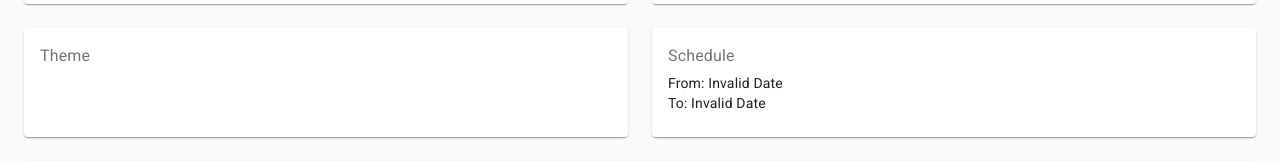
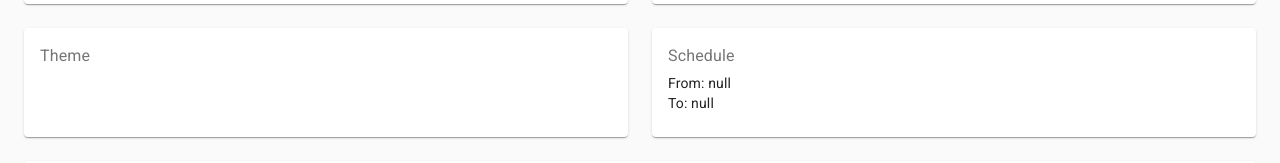
Before and after one commit to hackthehack/hack-zero-v2, a React (Create React App) app: page / in a window 1280 px wide. Shown: the part 162-325 px from the top of the page. Built offline with nearby package versions, Linux system fonts and the light colour scheme; no server answers.

Commit message:
used normal string manipulate to parse date

```diff
--- a/src/components/Home.js
+++ b/src/components/Home.js
@@ -3,7 +3,7 @@ import Typography from "@material-ui/core/Typography";
 import CssBaseline from "@material-ui/core/CssBaseline";
 import Container from "@material-ui/core/Container";
 import { makeStyles } from "@material-ui/core/styles";
-import { parseISO } from "date-fns";
+
 import Grid from "@material-ui/core/Grid";
 import Card from "@material-ui/core/Card";
 import CardContent from "@material-ui/core/CardContent";
@@ -85,9 +85,12 @@ export const Home = ({
               id="schedule"
               title="Schedule"
               values={[
-                `From: ${parseISO(from, { additionalDigits: 2 })}`,
-                `To: ${parseISO(to, { additionalDigits: 2 })}`
+                `From: ${
+                  from ? from.substring(0, 10).replace(/\-/g, "/") : null
+                }`,
+                `To: ${to ? to.substring(0, 10).replace(/\-/g, "/") : null}`
               ]}
+              s
             />
           </Grid>
           <Grid item xs={12}>
```
